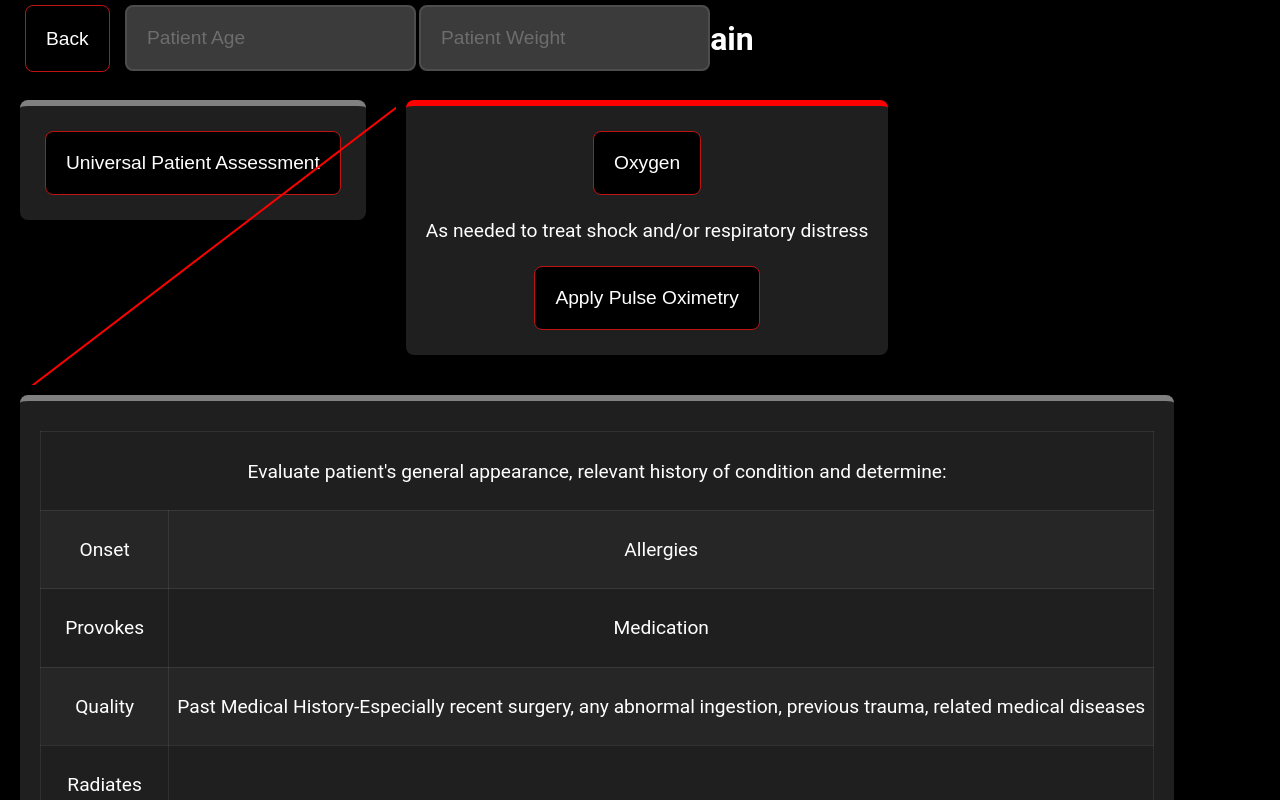
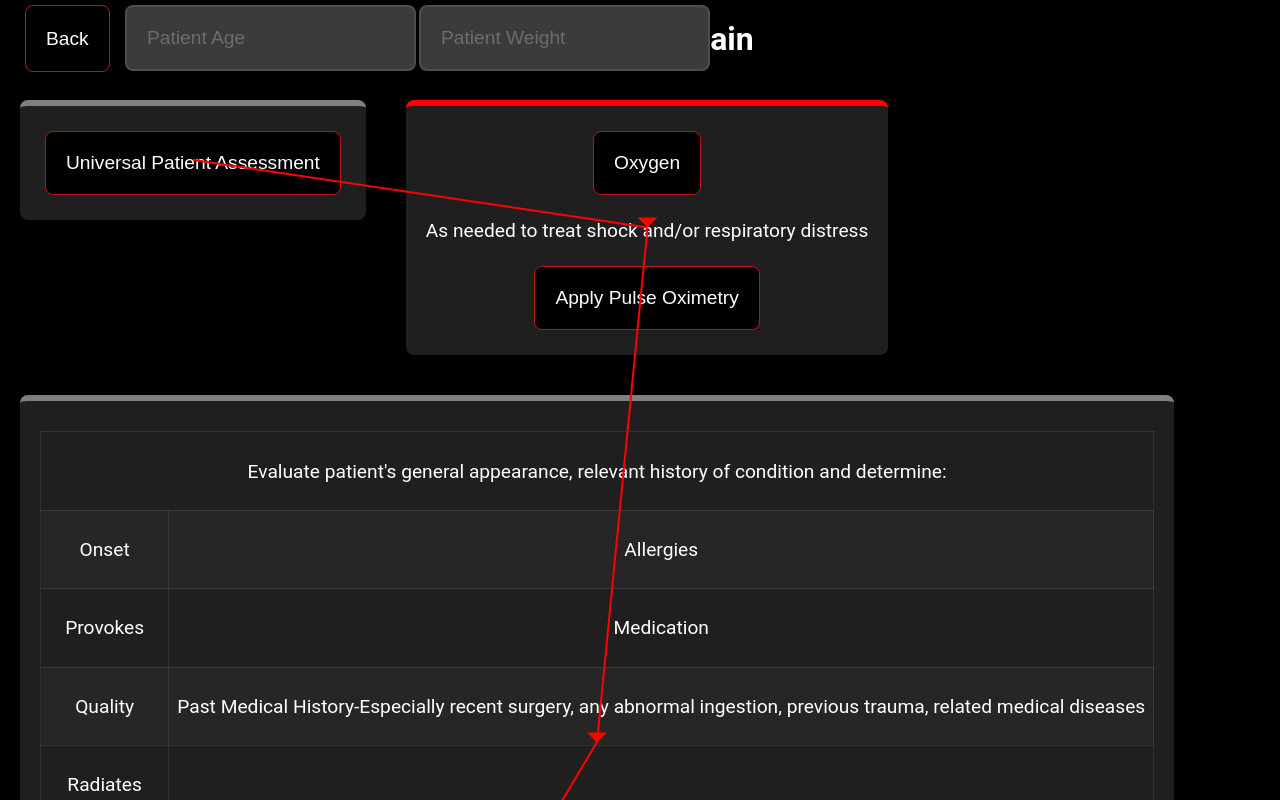
Before and after one commit to Johndavidsanford/era_workflow, a React (Create React App) app: page / in a window 1280 px wide. Shown: the top 800 px of the page. Built offline with nearby package versions, Linux system fonts and the light colour scheme.

Commit message:
from center to center

```diff
--- a/src/Workflow.tsx
+++ b/src/Workflow.tsx
@@ -12,7 +12,6 @@ export interface WokflowState {
   arrows: any //[{ from: any; to: string; }]
   ids: any,
   arrowRefs: any
-  // arrowTargets: any
 }
 type Point = {
   x: number;
@@ -23,7 +22,6 @@ type ArrowProps = {
   refz: any,
   arrowParams: {from: Point, to: Point}
 };
-// const {refsByKey, setRef} = useRefs();
 let arrows: { from: any; to: string; }[] = [];
 let ids: String[] = [];
 const Arrow = ({ id, refz, arrowParams}: ArrowProps) => {
@@ -32,9 +30,12 @@ const Arrow = ({ id, refz, arrowParams}: ArrowProps) => {
     x: Math.min(arrowParams.from.x - 10, arrowParams.to.x - 10),
     y: Math.min(arrowParams.from.y - 10, arrowParams.to.y - 10),
   };
-  const canvasWidth = Math.abs(arrowParams.to.x - arrowParams.from.x + 0);
-  const canvasHeight = Math.abs(arrowParams.to.y - arrowParams.from.y + 0);
-  // let temp = "0 0, 10 3.5, 0 7";
+  const canvasEndPoint = {
+    x: Math.max(arrowParams.from.x + 10, arrowParams.to.x + 10),
+    y: Math.max(arrowParams.from.y + 10, arrowParams.to.y + 10),
+  };
+  const canvasWidth = Math.abs(canvasStartPoint.x - canvasEndPoint.x);
+  const canvasHeight = Math.abs(canvasStartPoint.y - canvasEndPoint.y);
   let temp2 = (arrowParams.to.x - canvasStartPoint.x) + " " + (arrowParams.to.y - canvasStartPoint.y) + "," +
     (arrowParams.to.x - canvasStartPoint.x - 10) + " " + (arrowParams.to.y - canvasStartPoint.y - 10) + "," +
     (arrowParams.to.x - canvasStartPoint.x + 10) + " " + (arrowParams.to.y - canvasStartPoint.y - 10);
@@ -69,36 +70,9 @@ const Arrow = ({ id, refz, arrowParams}: ArrowProps) => {
     </svg>
   );
 };
-// import React, { useRef, useEffect } from 'react'
-// export const Component = ({ items }) => {
-//   const itemsEls = useRef(new Array())
-//   return (
-//     {items.map((item: string | number | boolean | React.ReactElement<any, string | React.JSXElementConstructor<any>> | Iterable<React.ReactNode> | React.ReactPortal | null | undefined) => {
-//       const getRef = (element: any) => (itemsEls.current.push(element))
-//       return getRef;
-//     })}
-//   )
-// }
-// const [elRefs, setElRefs] = React.useState([]);
-// let arrowTargets: React.RefObject<Record<string,HTMLElement | null>>;
-// React.useEffect(() => {
-//   // add or remove refs
-//   setElRefs((elRefs) => Object(arrLength).map((_, i) => elRefs[i] || createRef()),
-//   );
-// }, [arrLength]);
-// let arrowTargets = useRef(new Array());
 export default class Workflow extends React.Component<WorkflowProps, WokflowState> {
   arrowTargets: any;
   arrowRefs: any;
-  // arrowTargets: React.RefObject<Record<string,HTMLElement | null>> = React.createRef();
-  // arrowTargets: React.RefObject<Array<HTMLDivElement | null>>([]) = useRef([]);
-  // arrowTargets = useRef(new Array());
-  // arrowTarget: React.RefObject<HTMLObjectElement> = React.createRef();
-  // arrowTarget: React.RefObject<Record<string,HTMLElement>> = React.createRef();
-
-  // arrowTarget: React.RefObject<Record<string,HTMLElement>> = React.createRef();
-  // refsByKey: typeof useRef<Record<string,HTMLElement | null>>({})
-  // const refsByKey = useRef<Record<string,HTMLElement | null>>({})
   constructor(props: WorkflowProps | Readonly<WorkflowProps>) {
     super(props);
     this.state = {
@@ -112,60 +86,22 @@ export default class Workflow extends React.Component<WorkflowProps, WokflowStat
       arrows: [],
       ids: [],
       arrowRefs: []
-      // arrowTargets: useRef
     }
     this.arrowTargets = {};
     this.arrowRefs = {};
-    // this.arrowTargets = useRef({});
-    // arrowTargets = useRef(new Array());
-    // let arrowTargets = useRef<Record<string,HTMLElement | null>>({});
   };
   componentDidMount(): void {
-    // this.resolveArrows();
     this.drawArrows({});
-    // this.resolveArrows();
   };
   resolveArrows() {
-    // componentDidMount() {
-    //   this.getFontSize();
-    // }
-    // getFontSize = () => {
-    // console.log(
-    //   window.getComputedStyle(this.ref, null).getPropertyValue("font-size")
-    // );
-    // };
-    // console.log("arrows", arrows);
-
-    // console.log("arrowTargets", this.arrowTargets);
-    // console.log("ids", ids);
     return Object.entries(arrows).map((arrow, index) => {
       let from = arrow[1].from;
       let to = arrow[1].to;
-      // const fromSelector = document.querySelector("#" + from)!;
       const fromObject = this.arrowTargets[from];
       const fromObjectProps: { id: string, height: number, width: number, top: number, left: number } = { id: from, height: fromObject.offsetHeight, width: fromObject.offsetWidth, top: fromObject.offsetTop, left: fromObject.offsetLeft };
-      //console.log("fromObjectProps",fromObjectProps);
-      // console.log("fromObject", fromObject);
-      //console.log("style",Array.from(document.head.getElementsByTagName("style")));
-      // const fromStyles = window.getComputedStyle(fromSelector);
-      // window.getComputedStyle(fromSelector, null).getPropertyValue("font-size");
-      // console.log(fromStyles.getPropertyValue(""));
-      // const toSelector = document.querySelector("#" + to)!;
       const toObject = this.arrowTargets[to];
       const toObjectProps: { id: string, height: number, width: number, top: number, left: number } = { id: to, height: toObject.offsetHeight, width: toObject.offsetWidth, top: toObject.offsetTop, left: toObject.offsetLeft };
-      // console.log("toObjectProps", toObjectProps);
       const arrowProps: { from: { id: string, height: number, width: number, top: number, left: number }, to: { id: string, height: number, width: number, top: number, left: number } } = { from: fromObjectProps, to: toObjectProps }
-      // console.log("arrowProps", arrowProps);
-      // window.getComputedStyle(toSelector, null).getPropertyValue("font-size");
-      // const toStyles = window.getComputedStyle(toSelector);
-      // let fromX = window.getComputedStyle(document.getElementById(from));
-      // console.log("from", from);
-      // console.log("fromStyles", fromStyles);
-      // console.log("toStyles", toStyles);
-      // console.log("to", to);
-
-      // const arrowSelector = document.querySelector("#arrow_" + from + "_" + to)!;
-      // console.log("top", document.getElementById("#arrow_" + from + "_" + to)?.offsetTop);
       const featureAPosition = {
         x: 300,
         y: 0,
@@ -174,16 +110,11 @@ export default class Workflow extends React.Component<WorkflowProps, WokflowStat
         x: 400,
         y: 200,
       };
-      // console.log("useRef", useRef);
-      // console.log("from",from);
-      // console.log("to",to);
       return (
         <div key={"arrow_" + index} style={{ display: "flex", justifyContent: "space-evenly", width: "100%" }}>
           <Xarrow key={"arrow_" + index} start={fromObject} end={toObject} color='red' headColor="red" />
         </div>
       );
-      // return <Xarrow key={"arrow_" + index} start={from} end={to} />
-      //<Arrow key={"arrow_" + index} startPoint={featureAPosition} endPoint={featureBPosition} />;
     })
   };
   drawArrows(node: any) {
@@ -198,26 +129,19 @@ export default class Workflow extends React.Component<WorkflowProps, WokflowStat
       const fromObject = this.arrowTargets[from];
       const toObject = this.arrowTargets[to];
       if (fromObject && toObject) {
-
         const fromObjectProps: { id: string, height: number, width: number, top: number, left: number } = { id: from, height: fromObject.offsetHeight, width: fromObject.offsetWidth, top: fromObject.offsetTop, left: fromObject.offsetLeft };
         const toObjectProps: { id: string, height: number, width: number, top: number, left: number } = { id: to, height: toObject.offsetHeight, width: toObject.offsetWidth, top: toObject.offsetTop, left: toObject.offsetLeft };
-        // console.log("set: arrow_"+from+"_"+to,);
         const arrowProps: { from: { id: string, height: number, width: number, top: number, left: number }, to: { id: string, height: number, width: number, top: number, left: number } } = { from: fromObjectProps, to: toObjectProps }
-        // console.log("arrow_"+from+"_"+to, arrowProps);
         const featureAPosition = {
-          x: fromObjectProps.left,//300,
-          y: fromObjectProps.top,//0,
+          y: fromObjectProps.top + (.5*fromObjectProps.height),
+          x: fromObjectProps.left + (.5*fromObjectProps.width)
         };
         const featureBPosition = {
-          x: toObjectProps.left,//400,
-          y: toObjectProps.top,//200,
+          y: toObjectProps.top + (.5*toObjectProps.height),
+          x: toObjectProps.left + (.5*toObjectProps.width)
         };
-        //console.log("arrow_"+from+"_"+to,this.arrowRefs["arrow_"+from+"_"+to]);
         this.arrowRefs["arrow_"+from+"_"+to] = arrowProps;
-        // console.log(this.state.arrowRefs);
-        // console.log("arrowProps",arrowProps);
         if (JSON.stringify(this.state.arrowRefs["arrow_"+from+"_"+to]) !== JSON.stringify(arrowProps)) {
-          // console.log("!==",arrowProps);
           this.setState({
             arrowRefs: {
               ...this.state.arrowRefs,
@@ -226,7 +150,6 @@ export default class Workflow extends React.Component<WorkflowProps, WokflowStat
           })
         }
         const params = {from:{...featureAPosition},to:{...featureBPosition}};
-        // return <Xarrow key={"arrow_" + index} start={from} end={to} color='red' headColor="red" />
         return <Arrow key={"arrow_" + index} id={"arrow_" + from + "_" + to} refz={(element: HTMLElement | null) => setRef(element, "arrow_"+from+"_"+to)} arrowParams={params} />
       } else {
         const featureAPosition = {
@@ -280,7 +203,6 @@ export default class Workflow extends React.Component<WorkflowProps, WokflowStat
                 </tbody></table>)
               case "link":
                 return (<input key={key2} type="button" value={node[key][key2].value} onClick={() => {
-                  // if (this.state.patient.age && this.state.patient.weight) {
                   this.setState(
                     {
                       timestamps: {
@@ -291,37 +213,20 @@ export default class Workflow extends React.Component<WorkflowProps, WokflowStat
                       node: workflow[node[key][key2].target as keyof typeof workflow]
                     }
                   );
-                  // const timer = setTimeout(() => {
-                  //   this.componentDidMount()
-                  // }, 1000);
-                  // } else {
-                  //   alert("Patient Age and Weight are required!");
-                  // }
                 }
                 } />)
             }
           }))
         default:
-          // code block
           break;
       }
     })
   };
   resolveNode(node: any): any {
-    // const itemEls = useRef({});
-    // const arrowTargets = useRef({});
-    // // {(element) => itemEls.current[index] = element}
-    // const getRef = (element: any) => (itemEls.current.push(element));
-    // // const useRefs = () => {
     const setRef = (element: HTMLElement | null, key: string) => {
       const temp: React.RefObject<HTMLElement> = React.createRef();
-      //   // if (this.arrowTargets.current)
-      // this.arrowTargets.push({key:temp});
-      // this.arrowTargets[key] = temp;
       Object.assign(this.arrowTargets, { [key]: element });
       return temp;
-      // }
-      //   return {refsByKey: refsByKey.current, setRef};
     }
     return <div ref={(element) => setRef(element, node.id)} className={node.nodeType ? node.nodeType : node.level ? "node " + node.level : "node"}>
       {
@@ -376,7 +281,6 @@ export default class Workflow extends React.Component<WorkflowProps, WokflowStat
                     return this.resolveNode(node[key][key2])
                   case "link":
                     return (<input key={key2} type="button" value={node[key][key2].value} onClick={() => {
-                      // if (this.state.patient.age && this.state.patient.weight) {
                       this.setState(
                         {
                           timestamps: {
@@ -387,12 +291,6 @@ export default class Workflow extends React.Component<WorkflowProps, WokflowStat
                           node: workflow[node[key][key2].target as keyof typeof workflow]
                         }
                       );
-                      // const timer = setTimeout(() => {
-                      //   this.componentDidMount()
-                      // }, 1000);
-                      // } else {
-                      //   alert("Patient Age and Weight are required!");
-                      // }
                     }
                     } />)
                   case "next":
@@ -426,9 +324,6 @@ export default class Workflow extends React.Component<WorkflowProps, WokflowStat
                             node: workflow["universalPatientAssessment" as keyof typeof workflow]
                           }
                         );
-                        // const timer = setTimeout(() => {
-                        //   this.componentDidMount()
-                        // }, 1000);
                       } else {
                         alert("Patient Age and Weight are required!");
                       }
@@ -437,26 +332,14 @@ export default class Workflow extends React.Component<WorkflowProps, WokflowStat
                 }
               }))
             default:
-              // code block
               break;
           }
         })
-      }
-      {
-        // const timer = setTimeout(() => {
-        //   this.componentDidMount()
-        // }, 1000);
-        // this.resolveArrows()
       }
     </div>
   };
   render() {
     const node = this.state.node;
-    // const setRef = (element: HTMLElement | null, key: string) => {
-    //   const temp: React.RefObject<HTMLElement> = React.createRef();
-    //   Object.assign(this.arrowRefs, { [key]: element });
-    //   return temp;
-    // }
     return <React.Fragment>
       <input type="text" key="age" id="age" placeholder="Patient Age" onClick={(value) => {
         this.setState(
@@ -491,11 +374,7 @@ export default class Workflow extends React.Component<WorkflowProps, WokflowStat
           x: this.arrowRefs[key].to.left,
           y: this.arrowRefs[key].to.top,
         };
-        // console.log(key, this.arrowRefs[key]);
         console.log(this.arrowRefs[key]);
-        // this.arrowRefs[key].current.startPoint = featureAPosition;
-        // this.arrowRefs[key].current.endPoint = featureBPosition;
-        // return <Arrow key={key} id={key} ref={(eslement: HTMLElement | null) => setRef(element, key)} startPoint={featureAPosition} endPoint={featureBPosition} />
       })}
     </React.Fragment>
   }
```
